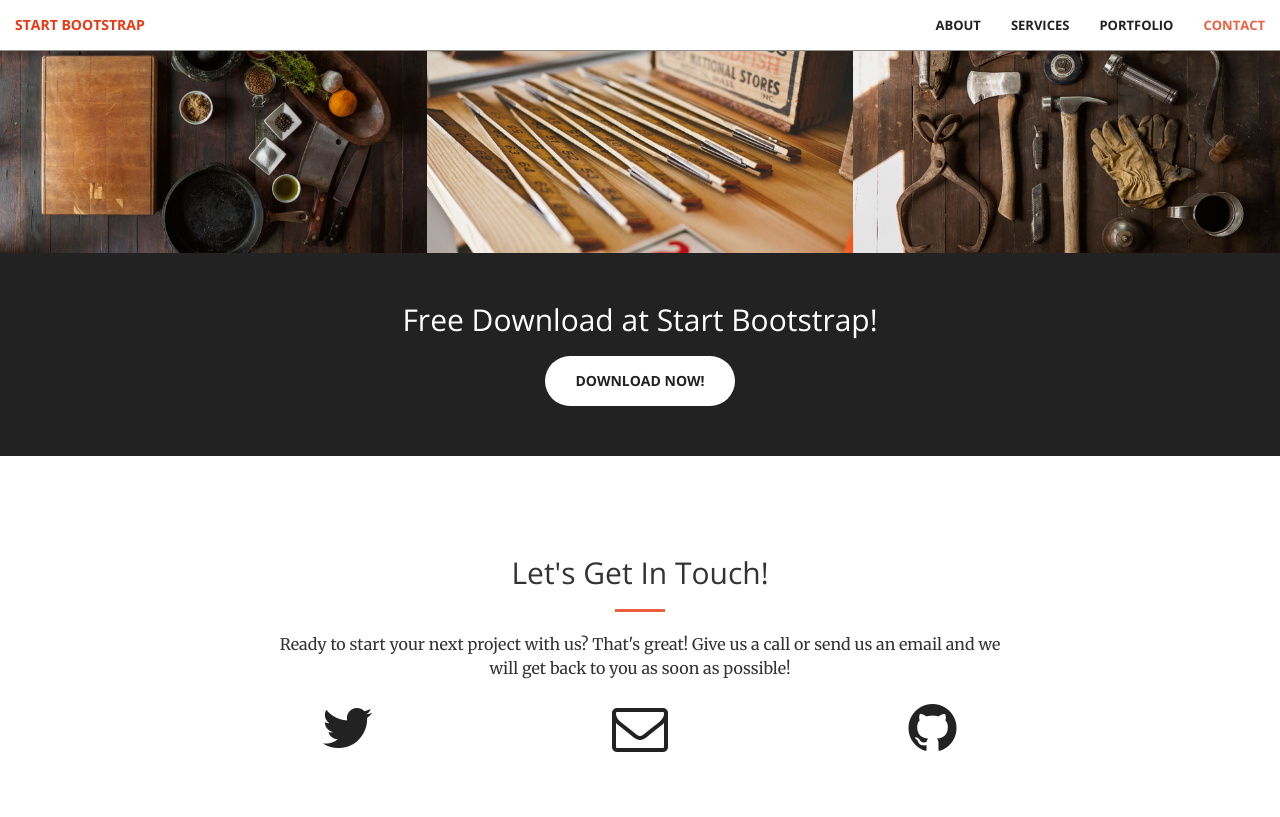
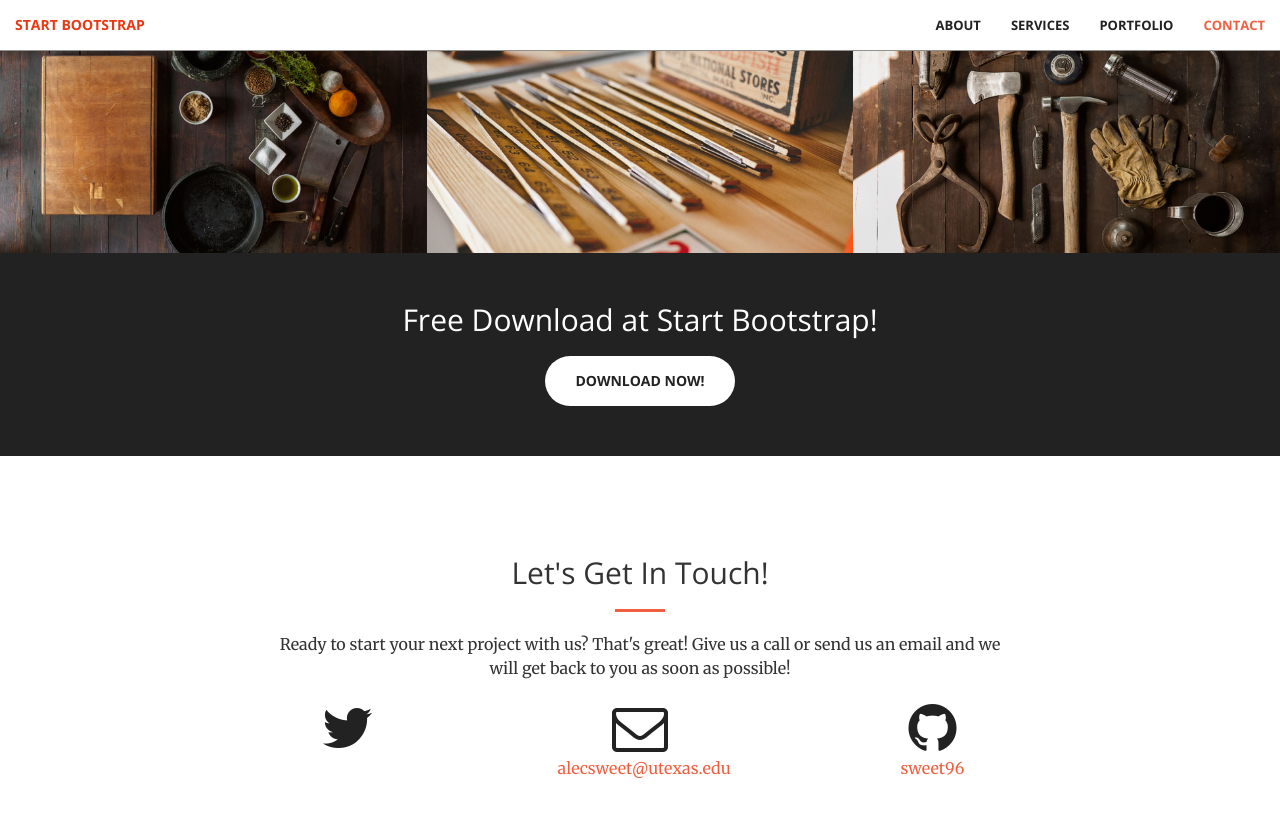
Before and after one commit to AlecSweet/AlecSweet.github.io, a Jekyll site: the page built from index.html, in a window 1280 px wide and 900 px high, scrolled down 1981 px. Shown: the top 817 px of the window. Built offline with Jekyll 4.4.1, drawn with Linux system fonts in a browser that asks for light colours.

Commit message:
basic info

```diff
--- a/_config.yml
+++ b/_config.yml
@@ -1,12 +1,12 @@
 # Site settings
-title:
-email:
+title: Alec Sweet
+email: alecsweet@utexas.edu
 description: > # this means to ignore newlines until "baseurl:"
 baseurl: "" # the subpath of your site, e.g. /blog/
 url: "" # the base hostname & protocol for your site
 
 twitter_username:
-github_username:
+github_username: sweet96
 
 # Build settings
 markdown: kramdown
```
